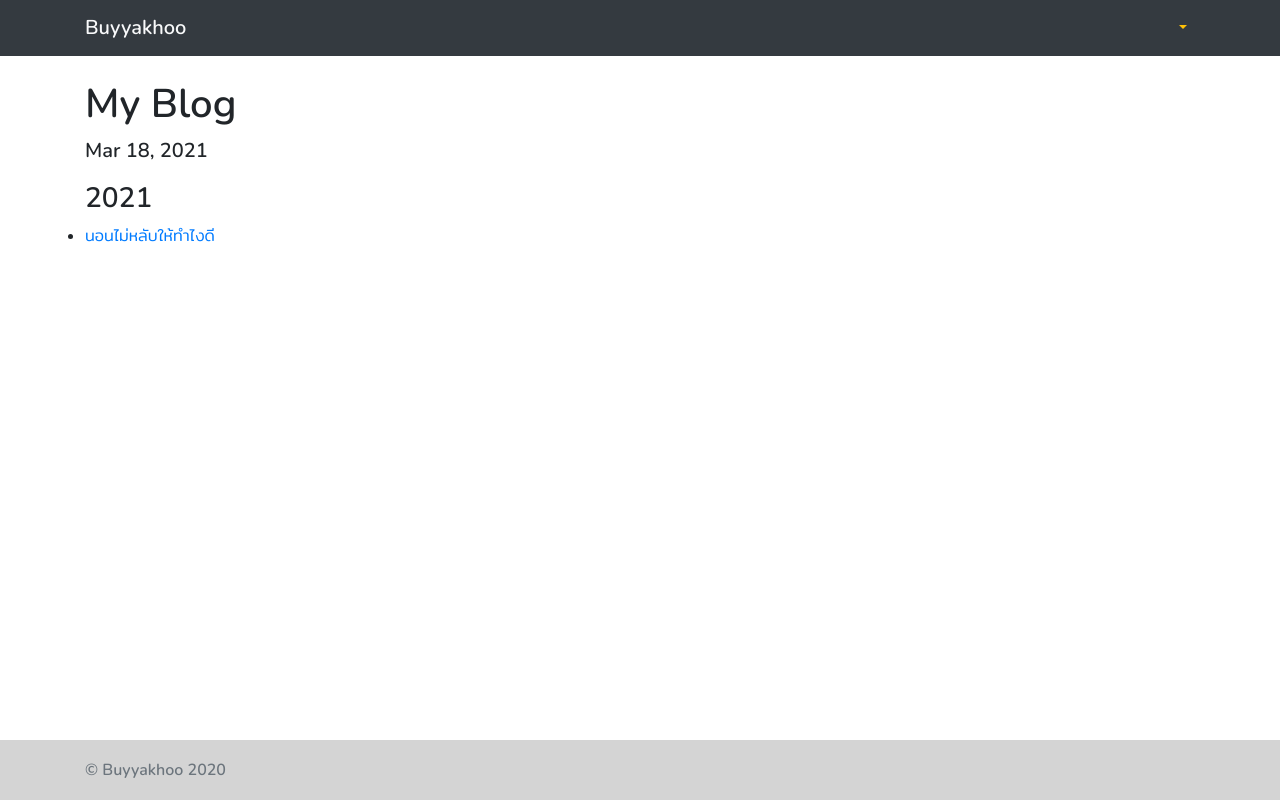
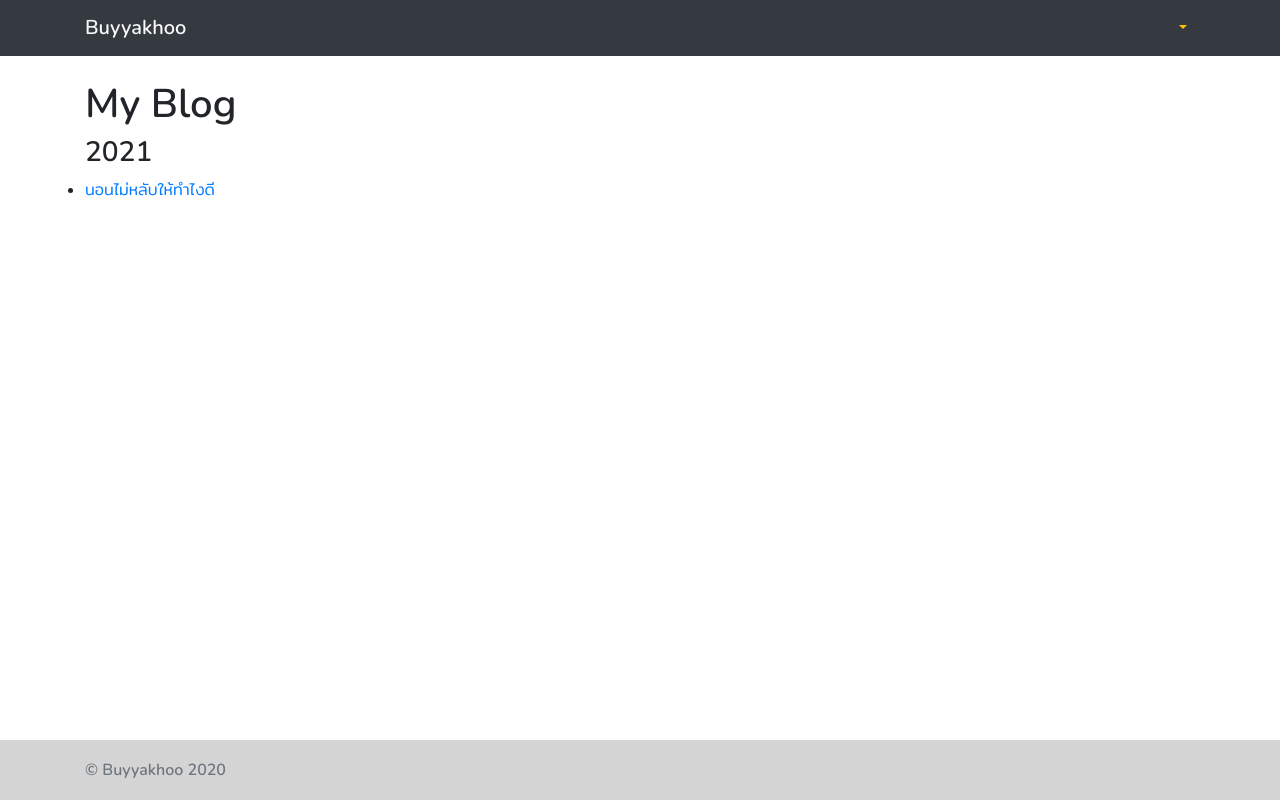
Before and after one commit to buyyakhoo/thaitechblog, a plain HTML site: page blog.html in a window 1280 px wide. Drawn offline with nearby package versions, Linux system fonts and the light colour scheme; files that its build step writes are made by us from their sources.

Commit message:
Update blog.html

```diff
--- a/blog.html
+++ b/blog.html
@@ -45,7 +45,6 @@
 
     <div class="container mt-4 pb-4">
       <h1>My Blog</h1>
-      <p class="lead">Mar 18, 2021</p>
       <h3>2021</h3>
       <ul>
         <li><a href="/thaitechblog/blog/blog01/blog01.html"> นอนไม่หลับให้ทำไงดี </a></li>
```
